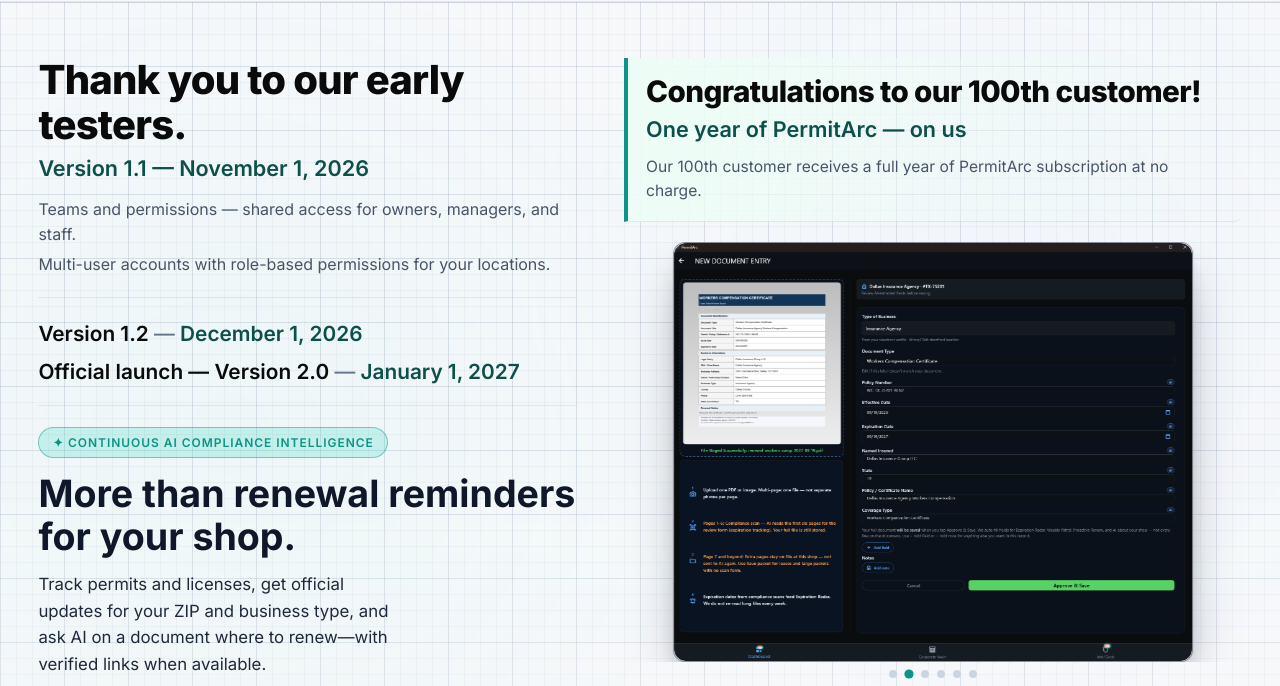
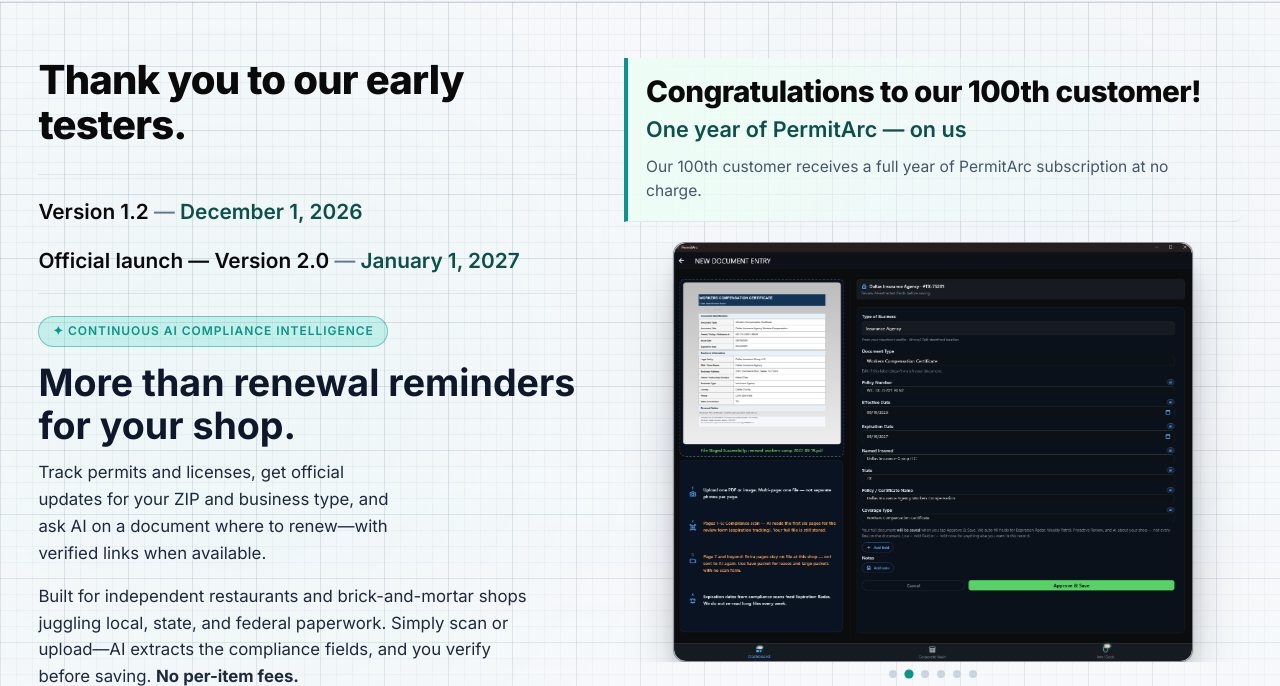
Before and after one commit to rdongoodman/PermitArc-website, a plain HTML site: page index.html in a window 1280 px wide. Shown: the part 63-749 px from the top of the page. Drawn offline with Linux system fonts and the light colour scheme.

Commit message:
Home: remove the v1.1 teams announcement and separate the December date from the v2.0 launch line.
Co-authored-by: Cursor <cursoragent@cursor.com>

```diff
--- a/door-home.css
+++ b/door-home.css
@@ -341,7 +341,7 @@ body.door-page footer.site-footer {
 }
 
 .door-roadmap__line + .door-roadmap__line {
-  margin-top: 0.55rem;
+  margin-top: 1.25rem;
 }
 
 .door-roadmap__label {
--- a/index.html
+++ b/index.html
@@ -13,7 +13,7 @@
   <link rel="preconnect" href="https://fonts.gstatic.com" crossorigin>
   <link href="https://fonts.googleapis.com/css2?family=Inter:wght@400;500;600;700;800&display=swap" rel="stylesheet">
   <link rel="stylesheet" href="styles.css?v=20261003chip2">
-  <link rel="stylesheet" href="door-home.css?v=20261031home1">
+  <link rel="stylesheet" href="door-home.css?v=20261102gap1">
   <script src="launch-config.js?v=20260911c"></script>
   <script src="site-ga4.js?v=20260923"></script>
   <script src="site-support-mailto.js?v=20260918chooser"></script>
@@ -43,11 +43,6 @@
       <div class="door-copy">
         <section class="door-tester-announce" aria-label="Early tester update">
           <p class="door-tester-announce__headline">Thank you to our early testers.</p>
-          <p class="door-tester-announce__subhead">Version 1.1 &mdash; November 1, 2026</p>
-          <div class="door-tester-announce__body">
-            <p>Teams and permissions &mdash; shared access for owners, managers, and staff.</p>
-            <p>Multi-user accounts with role-based permissions for your locations.</p>
-          </div>
         </section>
         <section class="door-roadmap" aria-label="Upcoming releases">
           <p class="door-roadmap__line">
```
